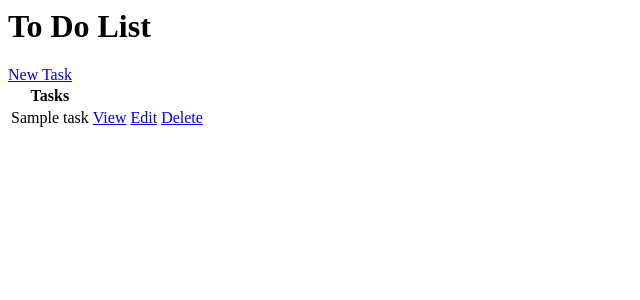
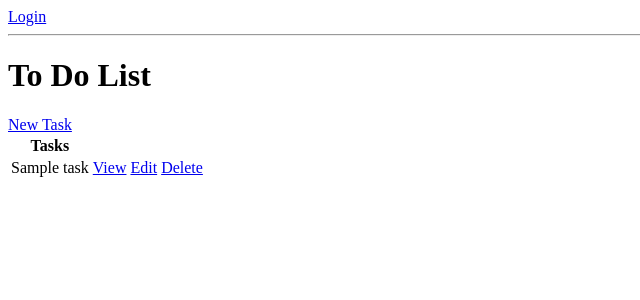
Before and after one commit to ethan-pt/todo_list, a Django app: page / in a window 1280 px wide. Shown: the top 300 px of the page, without its empty margins (0-640 px from the left). Run offline with Django 4.2, Linux system fonts and the light colour scheme; tables that the repository leaves empty hold one stand-in row (values such as "Sample post").

Commit message:
add login/logout functionality

```diff
--- a/todo_list/templates/todo_list/task_list.html
+++ b/todo_list/templates/todo_list/task_list.html
@@ -1,3 +1,14 @@
+{% if request.user.is_authenticated %}
+<p>{{request.user}}</p>
+<a href="{% url 'logout' %}">Logout</a>
+
+{% else %}
+<a href="{% url 'login' %}">Login</a>
+
+{% endif %}
+
+<hr>
+
 <h1>To Do List</h1>
 
 
--- a/todo_list/urls.py
+++ b/todo_list/urls.py
@@ -1,9 +1,12 @@
 from django.urls import path
-from .views import TaskList, TaskDetail, TaskCreate, TaskUpdate, TaskDelete
+from .views import TaskList, TaskDetail, TaskCreate, TaskUpdate, TaskDelete, TodoListLogin
+from django.contrib.auth.views import LogoutView
 
 
 
 urlpatterns = [
+    path('login/', TodoListLogin.as_view(), name='login'),
+    path('logout/', LogoutView.as_view(next_page='login'), name='logout'),
     path('', TaskList.as_view(), name='tasks'),
     path('task/<int:pk>/', TaskDetail.as_view(), name='task'),
     path('task-create/', TaskCreate.as_view(), name='task-create'),
--- a/todo_list/views.py
+++ b/todo_list/views.py
@@ -2,8 +2,20 @@ from django.views.generic.list import ListView
 from django.views.generic.detail import DetailView
 from django.views.generic.edit import CreateView, UpdateView, DeleteView
 from django.urls import reverse_lazy
+
+from django.contrib.auth.views import LoginView
+
 from .models import Task
 
+
+
+class TodoListLogin(LoginView):
+    template_name = 'base/login.html'
+    fields = '__all__'
+    redirect_authenticated_user = True
+
+    def get_success_url(self):
+        return reverse_lazy('tasks')
 
 
 class TaskList(ListView):
```
Also changed, not shown: todo_list/templates/todo_list/login.html (added, +8 -0 lines).
